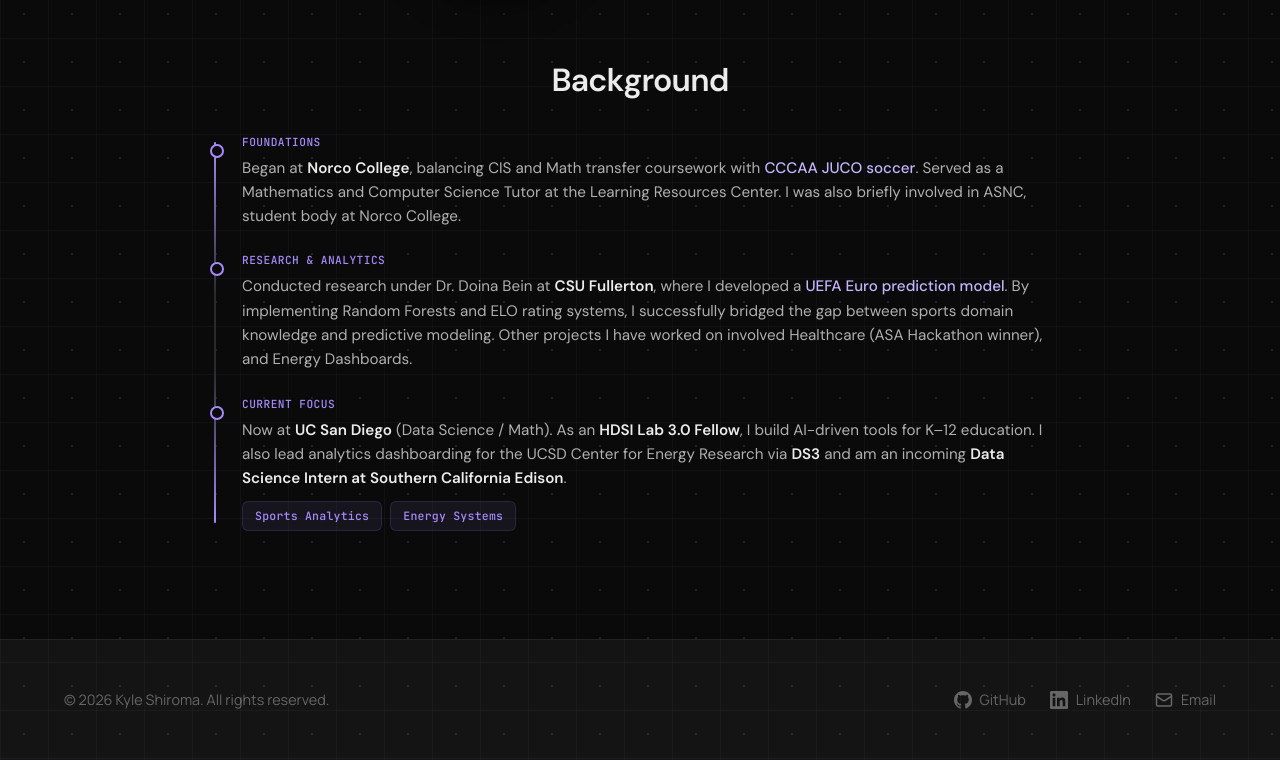
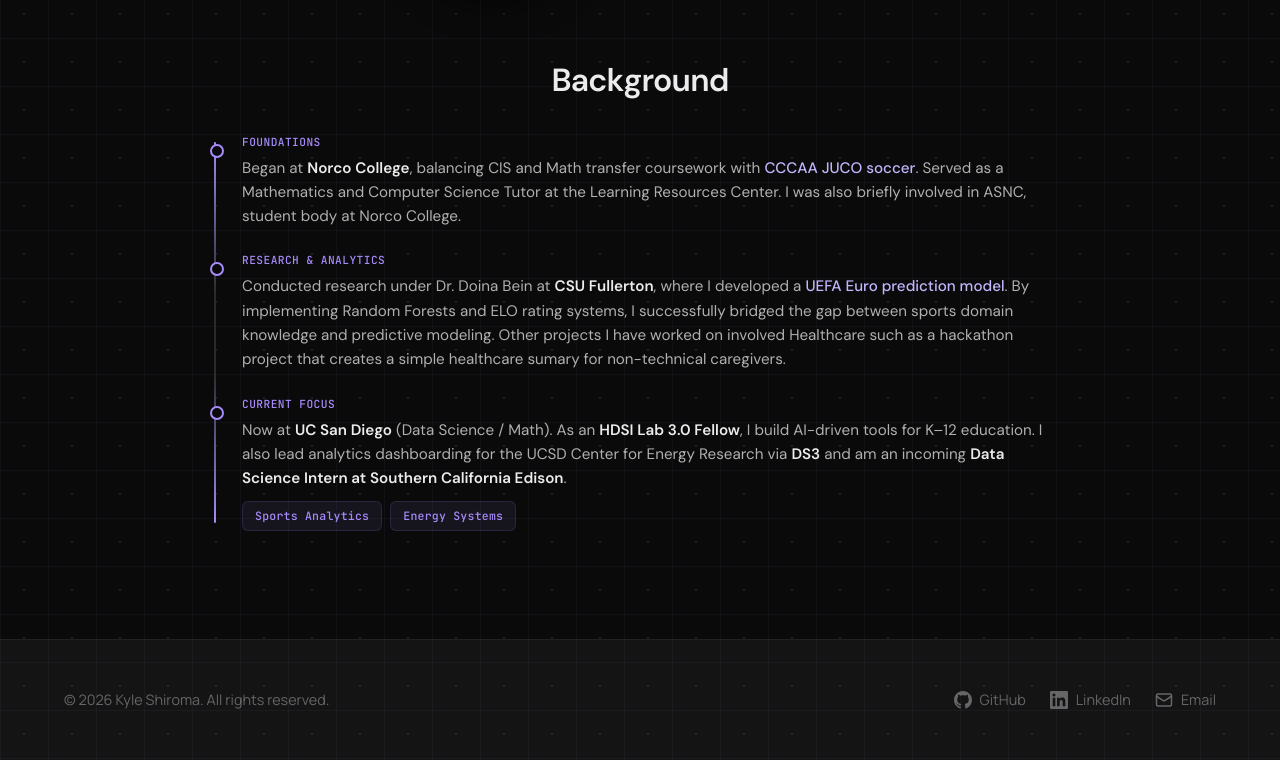
Before and after one commit to k-shiroma-code/k-shiroma-code.github.io, a Jekyll site: the page built from index.md, in a window 1280 px wide and 1202 px high, cut to the strip 442-1202 px from the top of the window. Built offline with Jekyll 4.4.1, drawn with Linux system fonts in a browser that asks for light colours; some web fonts are replaced.

Commit message:
Update index.md

```diff
--- a/index.md
+++ b/index.md
@@ -510,7 +510,7 @@
     <div class="narrative-block">
       <span class="narrative-tag">Research & Analytics</span>
       <p class="narrative-text">
-        Conducted research under Dr. Doina Bein at <strong>CSU Fullerton</strong>, where I developed a <span class="highlight">UEFA Euro prediction model</span>. By implementing Random Forests and ELO rating systems, I successfully bridged the gap between sports domain knowledge and predictive modeling. Other projects I have worked on involved Healthcare (ASA Hackathon winner), and Energy Dashboards.
+        Conducted research under Dr. Doina Bein at <strong>CSU Fullerton</strong>, where I developed a <span class="highlight">UEFA Euro prediction model</span>. By implementing Random Forests and ELO rating systems, I successfully bridged the gap between sports domain knowledge and predictive modeling. Other projects I have worked on involved Healthcare such as a hackathon project that creates a simple healthcare sumary for non-technical caregivers.
       </p>
     </div>
 
```
